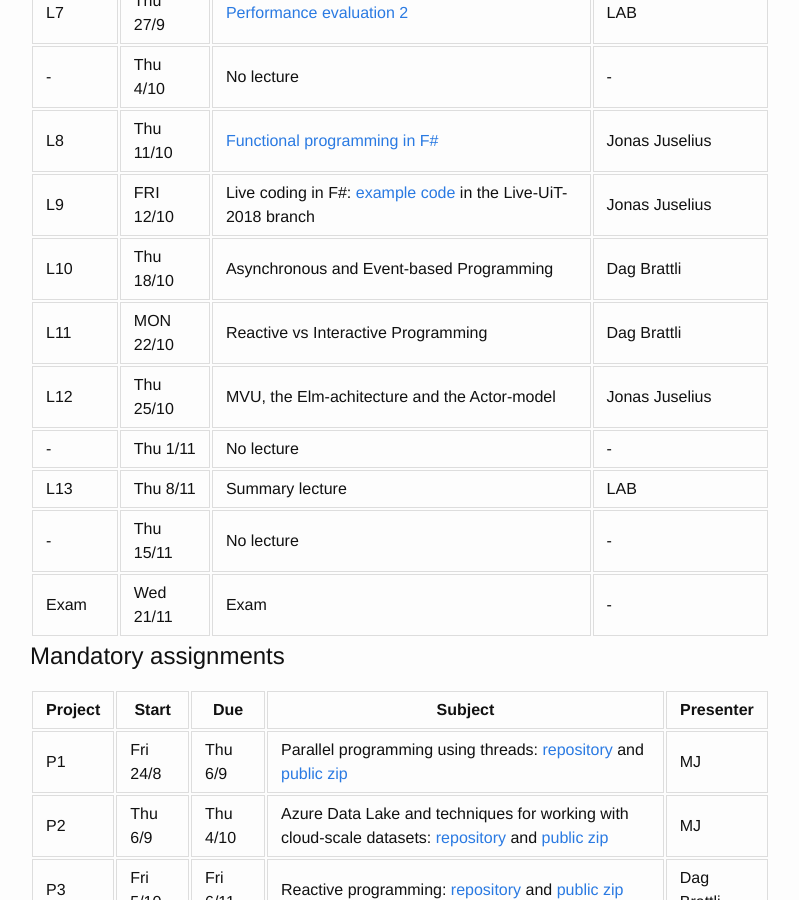
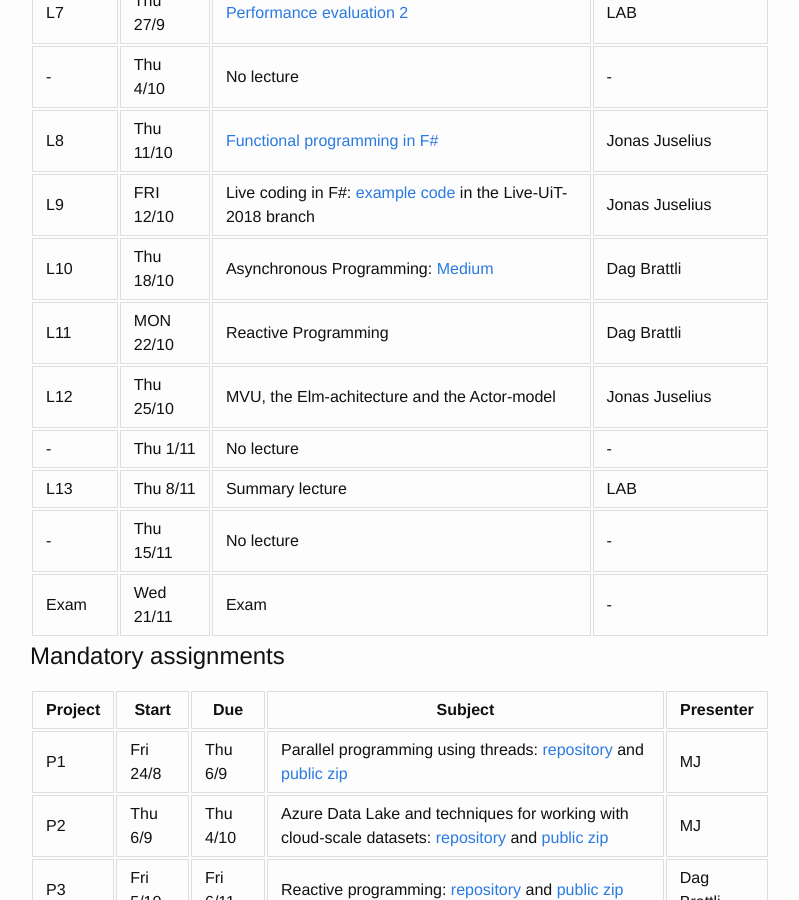
Before and after one commit to uit-inf-2202-f18/uit-inf-2202-f18.github.io, a Jekyll site: the page built from index.md, in a window 1280 px wide and 900 px high, scrolled down 1276 px. Shown: the whole window, without its empty margins (240-1039 px from the left). Built offline with Jekyll 4.4.1, drawn with Linux system fonts in a browser that asks for light colours; our own code applies the rules of GitHub Pages for plain Markdown files.

Commit message:
Add medium link

```diff
--- a/index.md
+++ b/index.md
@@ -44,9 +44,9 @@ Refer to the lecture and mandatory assignment plan, and e-mails for which room i
 | L7      | Thu 27/9  | [Performance evaluation 2](lectures/07-performance-evaluation2.pptx) | LAB       |
 | -       | Thu 4/10  | No lecture                                                           | -         |
 | L8      | Thu 11/10 | [Functional programming in F#](lectures/08-fsharp.pdf)                | Jonas Juselius |
-| L9      | FRI 12/10 | Live coding in F#:  [example code](https://github.com/juselius/FSharpByExample) in the Live-UiT-2018 branch | Jonas Juselius |
-| L10     | Thu 18/10 | Asynchronous and Event-based Programming      | Dag Brattli |
-| L11     | MON 22/10 | Reactive vs Interactive Programming           | Dag Brattli |
+| L9      | FRI 12/10 | Live coding in F#: [example code](https://github.com/juselius/FSharpByExample) in the Live-UiT-2018 branch | Jonas Juselius |
+| L10     | Thu 18/10 | Asynchronous Programming: [Medium](https://medium.com/@dagbrattli/asynchronicity-in-f-eb4c952f0035) | Dag Brattli |
+| L11     | MON 22/10 | Reactive Programming           | Dag Brattli |
 | L12     | Thu 25/10 | MVU, the Elm-achitecture and the Actor-model  | Jonas Juselius |
 | -       | Thu 1/11  | No lecture                                    | -         |
 | L13     | Thu 8/11  | Summary lecture                               | LAB       |
```
